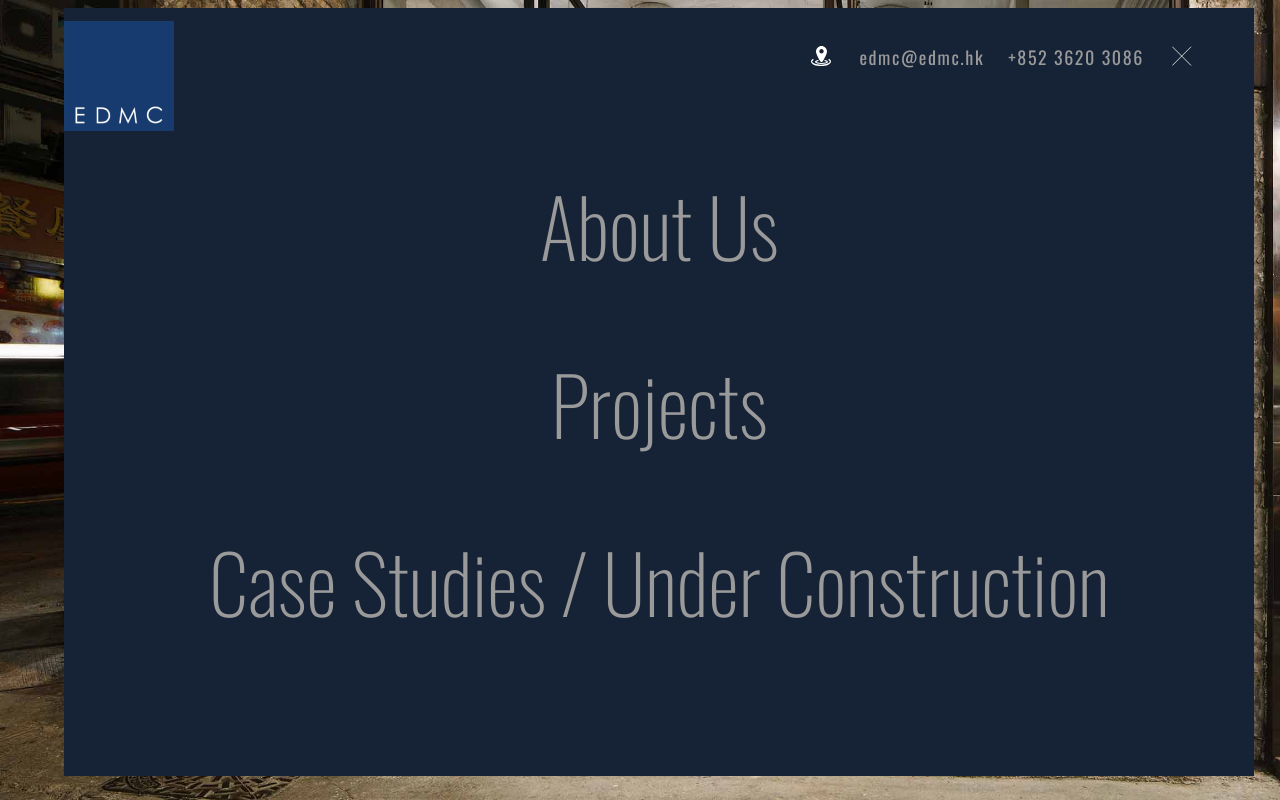
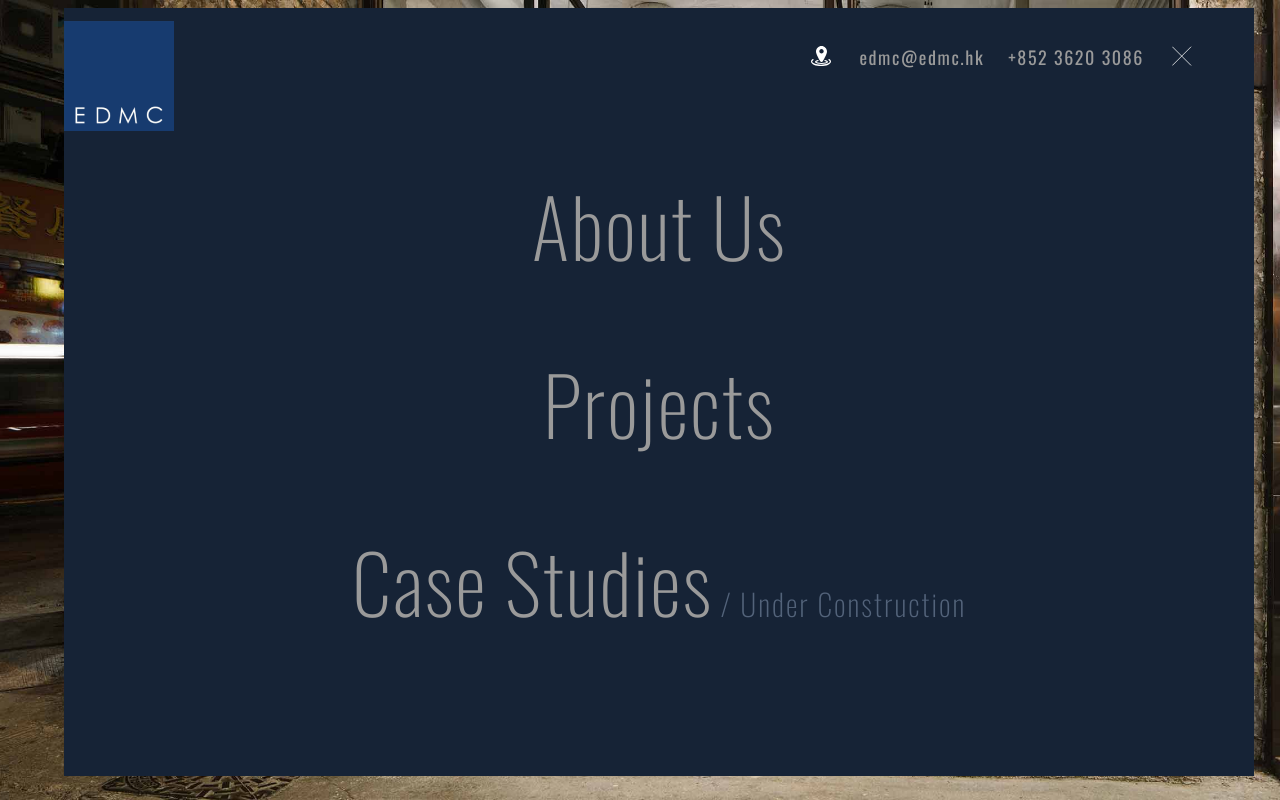
Before and after one commit to ckt22/edmc-website-revamp, a Next.js app: page / in a window 1280 px wide. Both pictures are taken after a click on the button 1182 px from the left and 57 px from the top of the page. Built offline with nearby package versions, Linux system fonts and the light colour scheme; what @googlemaps/react-wrapper would draw is missing.

Commit message:
style: header component

```diff
--- a/components/layout/header/index.module.scss
+++ b/components/layout/header/index.module.scss
@@ -30,9 +30,15 @@
 .pageListItemDrawer {
     font-size: 80px;
     font-weight: 200;
+    letter-spacing: 2px;
     color: global.$secondary-color;
     margin: 30px 0;
     text-decoration: none;
+
+    .pageListItemSmallText {
+        color: #53637A;
+        font-size: 30px;
+    }
 }
 
 .pcView {
@@ -135,9 +141,13 @@
     }
 
     .pageListItemDrawer {
-        font-size: 60px;
-        margin: 15px 0;
+        font-size: 50px;
+        margin: 35px 0;
         text-decoration: none;
+
+        .pageListItemSmallText {
+            font-size: 10px;
+        }
     }
 
     .drawer {
--- a/components/layout/header/index.tsx
+++ b/components/layout/header/index.tsx
@@ -55,7 +55,7 @@ const Header: React.FC = () => {
                     ))}
                     <div className={styles.pageListItemDrawer}>
                         Case Studies
-                        <span> / Under Construction</span>
+                        <span className={styles.pageListItemSmallText}> / Under Construction</span>
                     </div>
                 </div>
             </div>
```
